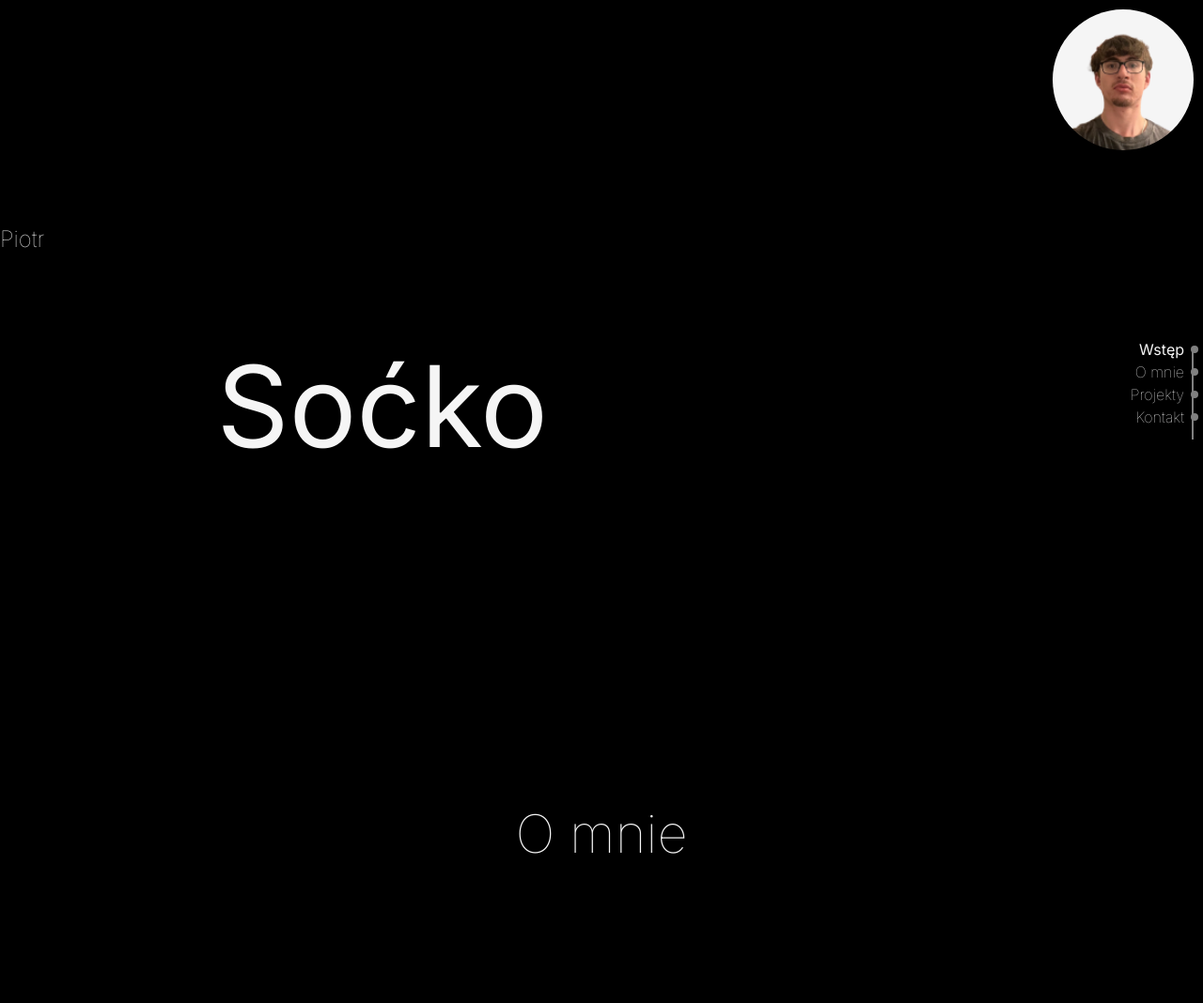
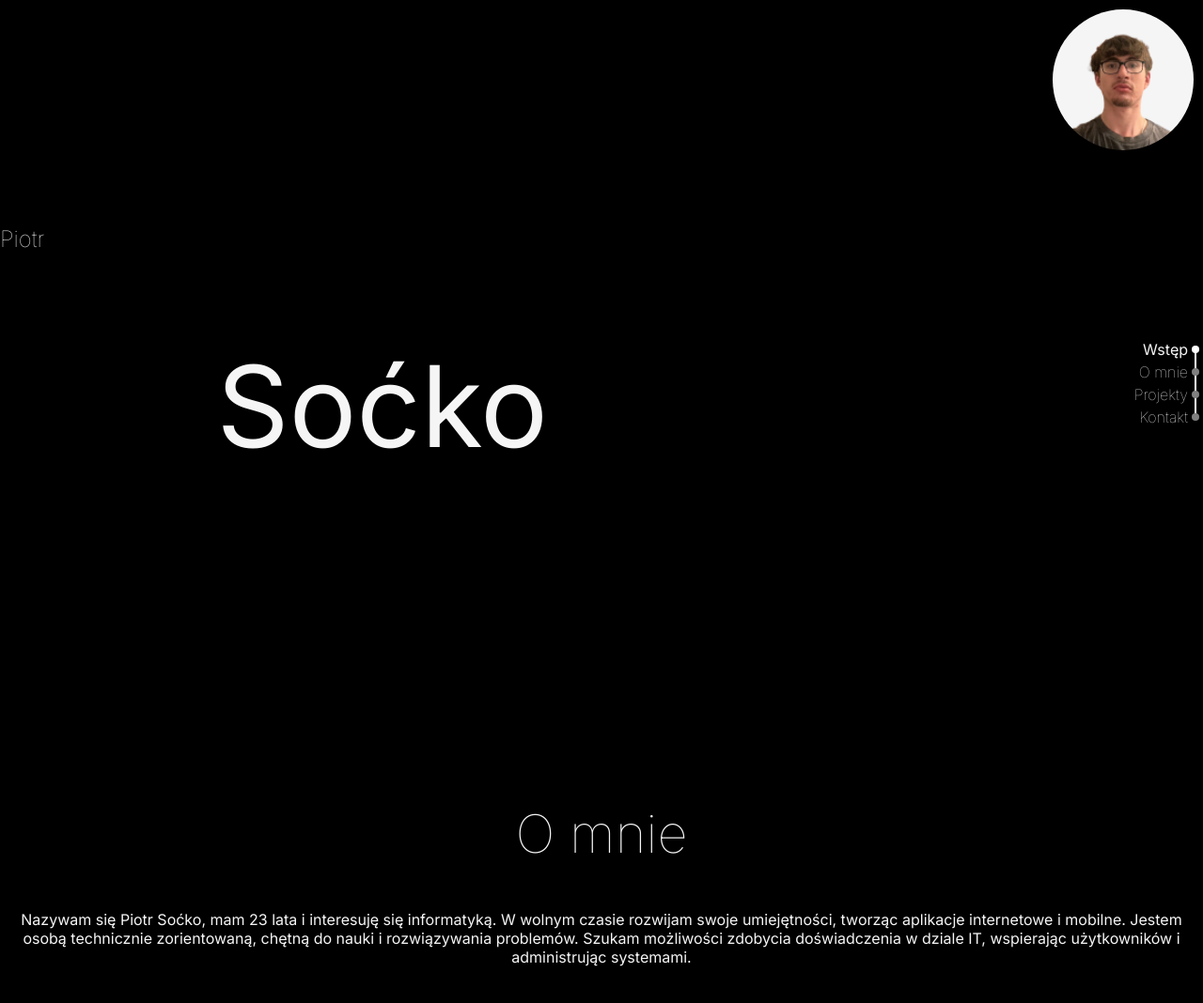
Before and after one commit to peopleisme/-Portfolio, a plain HTML site: page index.html in a window 1280 px wide. Shown: the top 1068 px of the page at 94% size. Drawn offline with Linux system fonts and the light colour scheme.

Commit message:
Slider scalability

```diff
--- a/css/style.css
+++ b/css/style.css
@@ -56,7 +56,7 @@ body {
 }
 
 .progress_nav {
-    margin-right: 20px;
+    margin-right: 1vh;
     flex-direction: row;
     display: flex;
     position: relative;
@@ -69,6 +69,7 @@ body {
     justify-content: center;
     flex-direction: column;
     line-height: 3vh;
+    margin-right: 1vh;
 }
 
 .progress_item {
@@ -84,7 +85,7 @@ body {
     display: block;
     width: 1vh;
     height: 1vh;
-    right: -15px;
+    right: -1.5vh;
     top: calc(1vh);
     border-radius: 100px;
 }
@@ -93,15 +94,23 @@ body {
     font-weight: 400;
 }
 
+.progress_item.active::before {
+
+    background-color: white;
+
+}
+
 .progress_bar {
     display: block;
     position: absolute;
     height: 100%;
-    width: 2px;
-    right: -10px;
-    margin: 1.5vh 0 3vh calc(15px - 0.5vh - 1px);
+    width: 0.2vh;
+    right: -0.5vh;
+    margin: 0 0.4vh 0 0;
     top:0;
-    background-color: grey;
+    transform: scaleY(0.8);
+    background-color: white;
+    z-index: -1;
 }
 
 h1{
--- a/index.html
+++ b/index.html
@@ -34,7 +34,12 @@
     </section>
     <section class="aboutMe">
         <h1>O mnie</h1>
-        <div class="aboutMe-paragrapgh" >
+        <div class="aboutMe-paragrapgh">
+            Nazywam się Piotr Soćko, mam 23 lata i interesuję się informatyką. W wolnym
+            czasie rozwijam swoje umiejętności, tworząc aplikacje internetowe i mobilne.
+            Jestem osobą technicznie zorientowaną, chętną do nauki i rozwiązywania
+            problemów. Szukam możliwości zdobycia doświadczenia w dziale IT, wspierając
+            użytkowników i administrując systemami.
 
         </div>
     </section>
```
